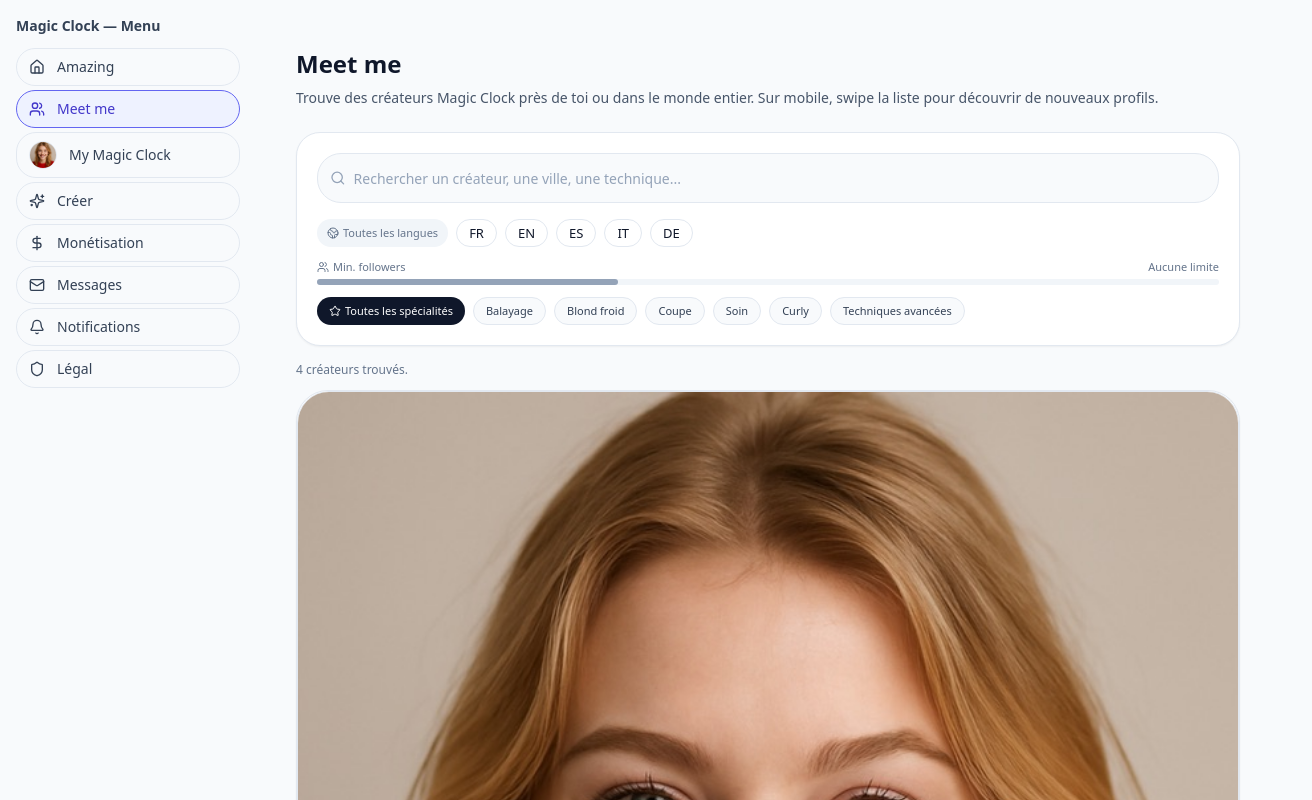
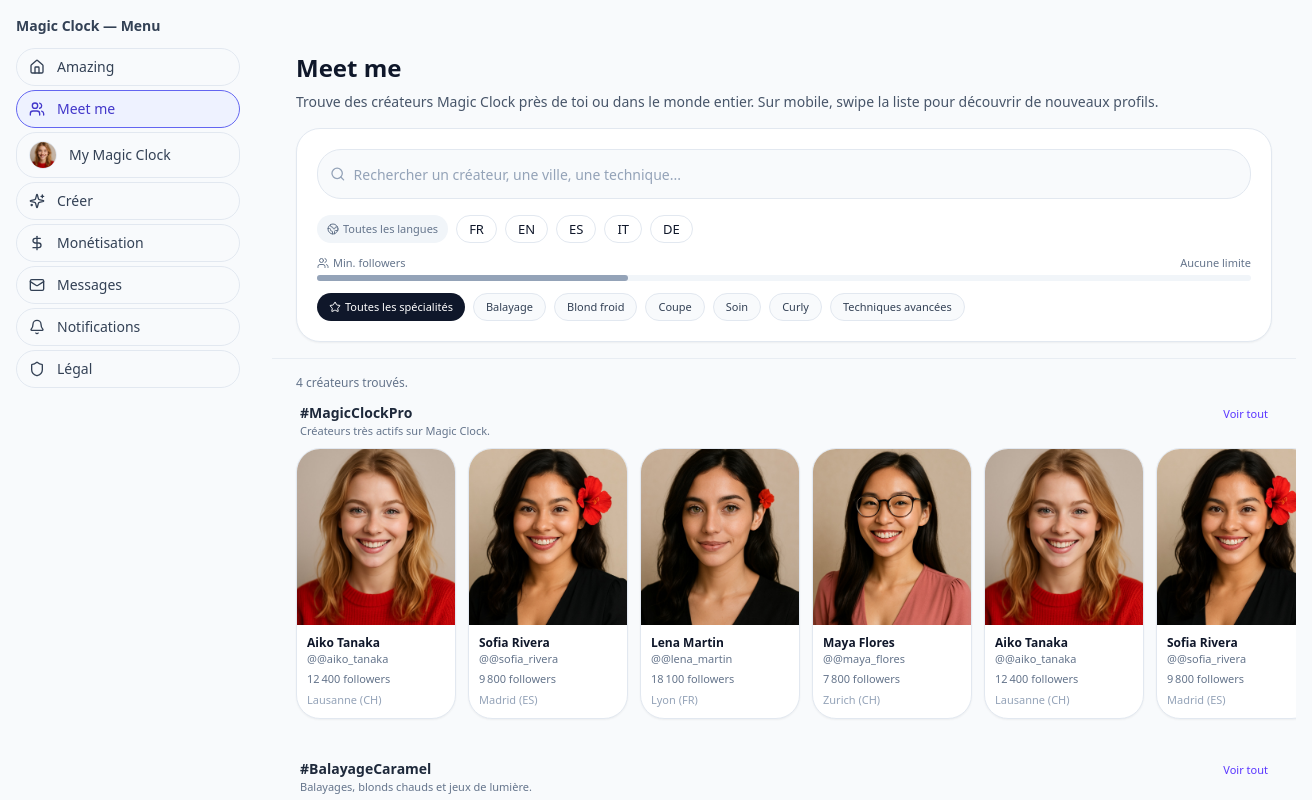
Before and after one commit to welcome-magic-clock/magic-clock-web-mvp, a Next.js app: page /meet in a window 1280 px wide. Shown: the top 800 px of the page, 1312 px wide, since content can reach past the window. Built offline with nearby package versions, Linux system fonts and the light colour scheme.

Commit message:
Update page.tsx

```diff
--- a/app/meet/page.tsx
+++ b/app/meet/page.tsx
@@ -1,12 +1,78 @@
 import { Search, Globe2, Users, Star } from "lucide-react";
-import CreatorCard from "@/features/meet/CreatorCard";
 import { CREATORS } from "@/features/meet/creators";
 
-const REPEAT_COUNT = 8; // même principe : on répète la liste de créateurs
+const REPEAT_COUNT = 6; // on répète la liste pour remplir plusieurs lignes
+const CARDS_PER_ROW = 10;
+
+const TRENDING_ROWS = [
+  {
+    id: "magic-pro",
+    label: "#MagicClockPro",
+    description: "Créateurs très actifs sur Magic Clock.",
+  },
+  {
+    id: "balayage",
+    label: "#BalayageCaramel",
+    description: "Balayages, blonds chauds et jeux de lumière.",
+  },
+  {
+    id: "blond-froid",
+    label: "#BlondFroid",
+    description: "Spécialistes du blond froid et polaire.",
+  },
+  {
+    id: "curly-care",
+    label: "#CurlyCare",
+    description: "Boucles, wavy et méthodes curly.",
+  },
+  {
+    id: "advanced",
+    label: "#TechniquesAvancées",
+    description: "Colorimétrie avancée, corrections, transformations.",
+  },
+];
+
+function MiniCreatorCard({ creator }: { creator: any }) {
+  return (
+    <button
+      className="w-40 shrink-0 overflow-hidden rounded-2xl border border-slate-200 bg-white shadow-sm text-left focus:outline-none focus:ring-2 focus:ring-brand-500/60"
+      type="button"
+    >
+      <div className="relative h-44 w-full overflow-hidden">
+        <img
+          src={creator.avatar}
+          alt={creator.name}
+          className="h-full w-full object-cover"
+        />
+      </div>
+      <div className="p-2.5">
+        <p className="truncate text-xs font-semibold text-slate-900">
+          {creator.name}
+        </p>
+        <p className="truncate text-[11px] text-slate-500">
+          @{creator.handle}
+        </p>
+        {typeof creator.followers === "number" && (
+          <p className="mt-1 text-[11px] text-slate-500">
+            {creator.followers.toLocaleString("fr-CH")} followers
+          </p>
+        )}
+        {(creator.city || creator.country) && (
+          <p className="mt-1 text-[11px] text-slate-400">
+            {creator.city}
+            {creator.city && creator.country ? " · " : ""}
+            {creator.country}
+          </p>
+        )}
+      </div>
+    </button>
+  );
+}
 
 export default function MeetPage() {
   const baseCreators = CREATORS;
 
+  // On étend un peu la liste pour remplir plusieurs rangées
   const extendedCreators = Array.from({ length: REPEAT_COUNT }, (_, idx) =>
     baseCreators.map((creator: any) => ({
       ...creator,
@@ -16,17 +82,20 @@ export default function MeetPage() {
 
   return (
     <main className="mx-auto max-w-5xl px-4 pb-24 pt-4 sm:px-6 sm:pt-8 sm:pb-28">
+      {/* HEADER + FILTRES STICKY */}
+      <div className="sticky top-0 z-20 -mx-4 mb-4 border-b border-slate-200/70 bg-slate-50/95 px-4 pb-4 pt-1 backdrop-blur sm:-mx-6 sm:px-6">
         {/* Header texte */}
-      <header className="mb-4 space-y-2 sm:mb-6">
+        <header className="mb-3 space-y-2 sm:mb-4">
           <h1 className="text-xl font-semibold sm:text-2xl">Meet me</h1>
           <p className="text-sm text-slate-600">
-          Trouve des créateurs Magic Clock près de toi ou dans le monde entier.
-          Sur mobile, swipe la liste pour découvrir de nouveaux profils.
+            Trouve des créateurs Magic Clock près de toi ou dans le monde
+            entier. Sur mobile, swipe la liste pour découvrir de nouveaux
+            profils.
           </p>
         </header>
 
         {/* Bloc recherche + filtres (statique pour le MVP) */}
-      <section className="mb-4 rounded-3xl border border-slate-200 bg-white p-4 shadow-sm sm:p-5">
+        <section className="rounded-3xl border border-slate-200 bg-white p-4 shadow-sm sm:p-5">
           {/* Barre de recherche */}
           <div className="flex items-center gap-2 rounded-2xl border border-slate-200 bg-slate-50 px-3 py-2 text-sm text-slate-500">
             <Search className="h-4 w-4 text-slate-400" />
@@ -93,21 +162,52 @@ export default function MeetPage() {
             </div>
           </div>
         </section>
+      </div>
 
+      {/* Petit compteur sous le bloc sticky */}
       <p className="mb-3 text-xs text-slate-500">
         {baseCreators.length} créateurs trouvés.
       </p>
 
-      {/* Liste avec “faux” scroll infini */}
-      <section className="flex flex-col gap-6 sm:gap-8 snap-y snap-mandatory">
-        {extendedCreators.map((creator: any) => (
-          <div
-            key={creator._fakeId}
-            className="snap-start rounded-[32px] border border-slate-200 bg-white shadow-sm overflow-hidden min-h-[calc(100vh-210px)] sm:min-h-[420px]"
+      {/* LIGNES TYPE TIKTOK DISCOVER */}
+      <section className="space-y-6 sm:space-y-8">
+        {TRENDING_ROWS.map((row, rowIndex) => {
+          const start = rowIndex * CARDS_PER_ROW;
+          const rowCreators = extendedCreators.slice(
+            start,
+            start + CARDS_PER_ROW
+          );
+
+          return (
+            <div key={row.id} className="space-y-2">
+              <div className="flex items-baseline justify-between px-1">
+                <div>
+                  <p className="text-sm font-semibold text-slate-800">
+                    {row.label}
+                  </p>
+                  <p className="text-[11px] text-slate-500">
+                    {row.description}
+                  </p>
+                </div>
+                <button
+                  type="button"
+                  className="text-[11px] font-medium text-brand-600"
                 >
-            <CreatorCard c={creator} />
+                  Voir tout
+                </button>
               </div>
+
+              <div className="-mx-4 flex gap-3 overflow-x-auto pb-1 pl-4 pr-4 sm:-mx-6 sm:pl-6 sm:pr-6 sm:pb-2">
+                {rowCreators.map((creator: any) => (
+                  <MiniCreatorCard
+                    key={creator._fakeId ?? creator.id}
+                    creator={creator}
+                  />
                 ))}
+              </div>
+            </div>
+          );
+        })}
       </section>
     </main>
   );
```
Lines whose indentation alone changed are shown as unchanged.
